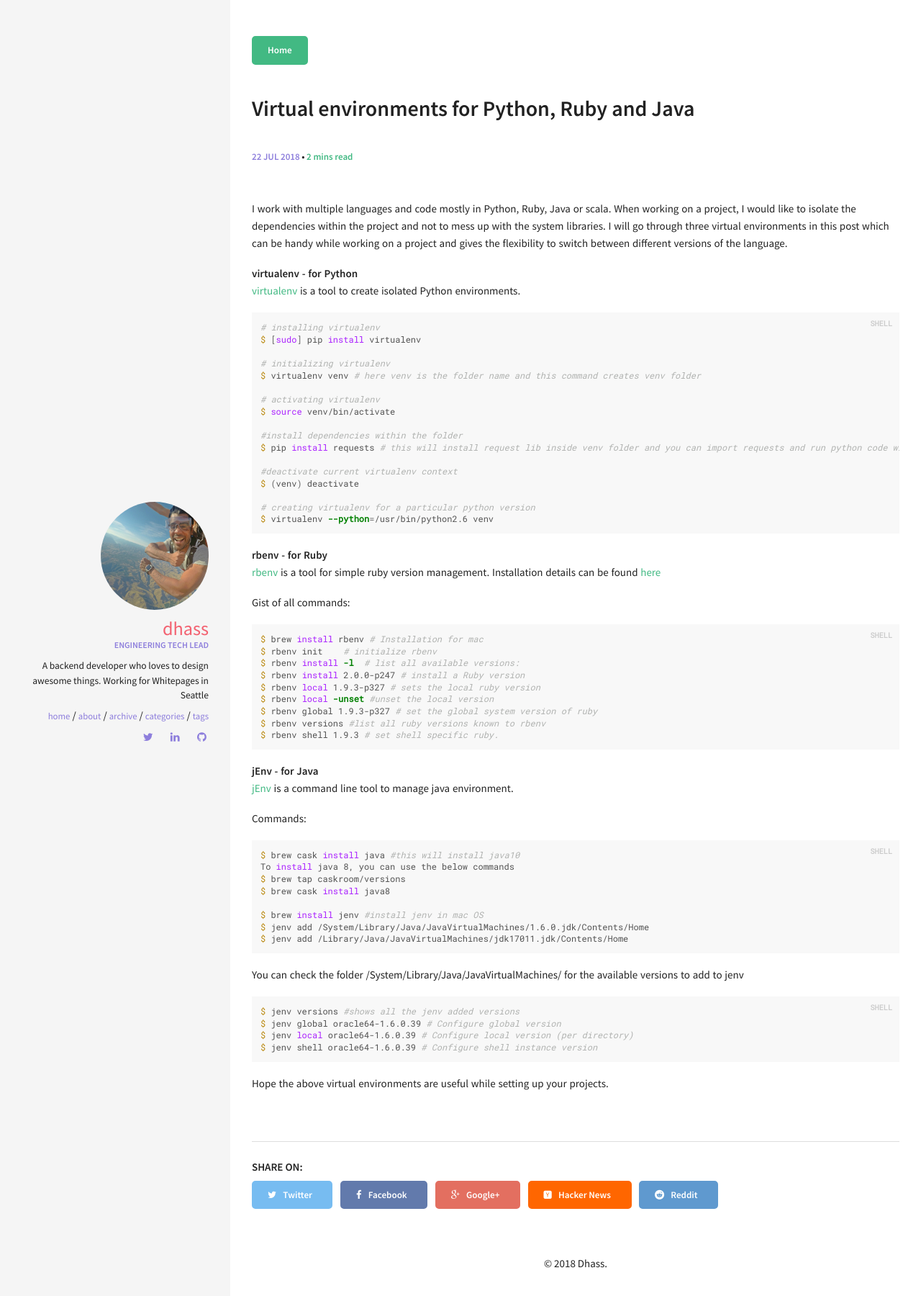
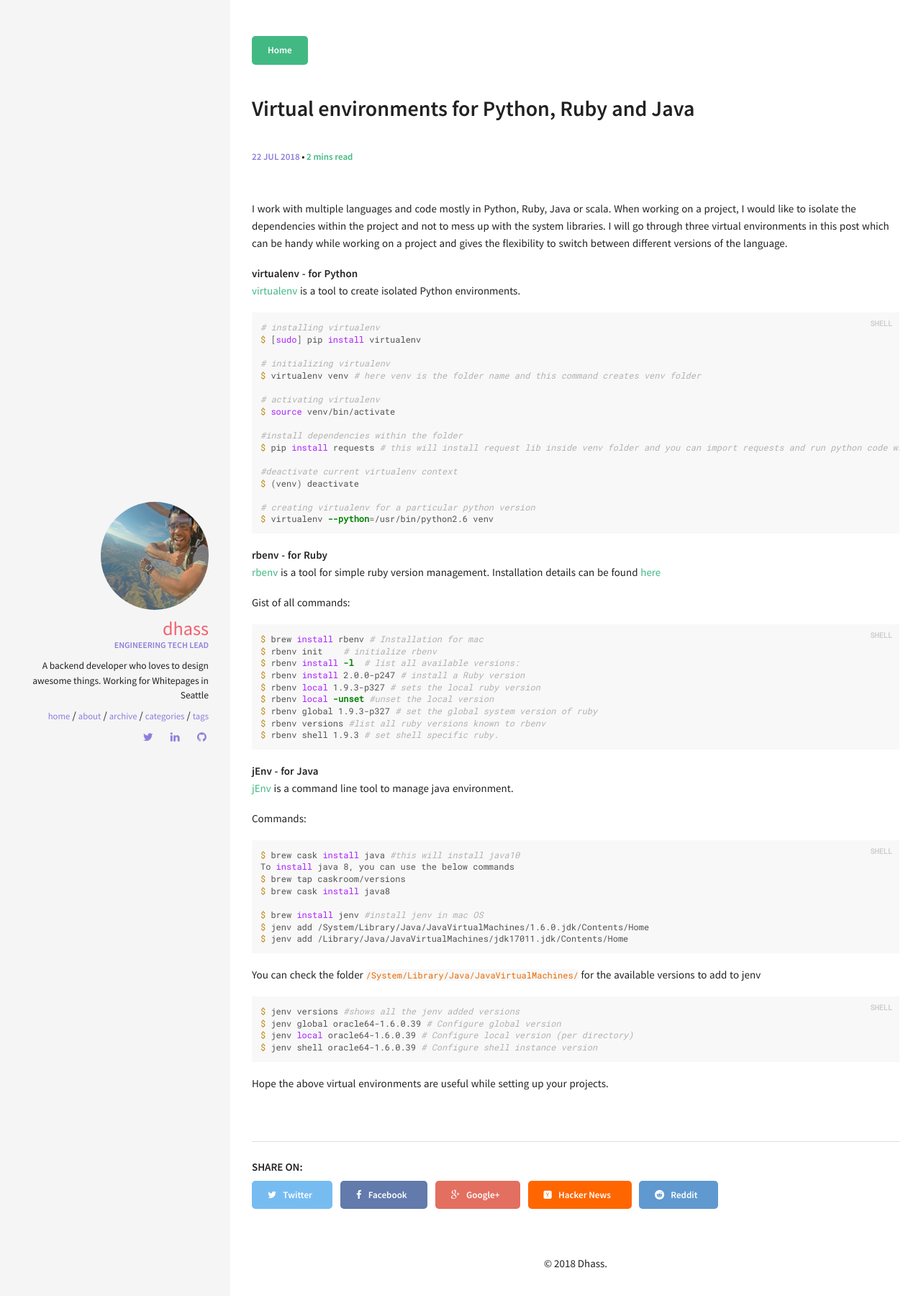
Before and after one commit to idlelearner/idlelearner.github.io, a Jekyll site: the page built from _posts/2018-07-22-virtual-environment.markdown, in a window 1280 px wide. Shown: the top 1800 px of the page at 72% size. Built offline with Jekyll 4.4.1, drawn with Linux system fonts in a browser that asks for light colours.

```diff
--- a/_posts/2018-07-22-virtual-environment.markdown
+++ b/_posts/2018-07-22-virtual-environment.markdown
@@ -63,7 +63,7 @@ $ jenv add /System/Library/Java/JavaVirtualMachines/1.6.0.jdk/Contents/Home
 $ jenv add /Library/Java/JavaVirtualMachines/jdk17011.jdk/Contents/Home
 {% endhighlight %}
 
-You can check the folder /System/Library/Java/JavaVirtualMachines/ for the available versions to add to jenv
+You can check the folder `/System/Library/Java/JavaVirtualMachines/` for the available versions to add to jenv
 
 {% highlight shell %}
 $ jenv versions #shows all the jenv added versions
```
